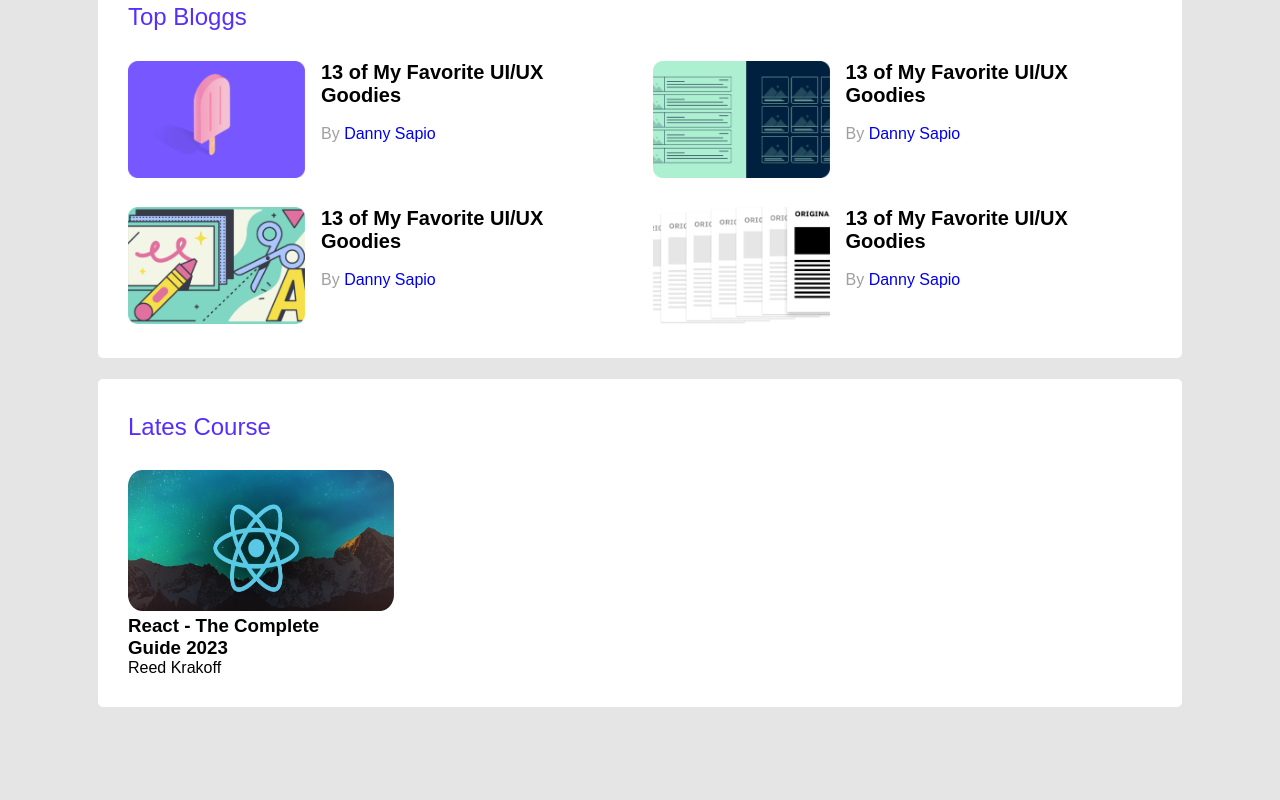
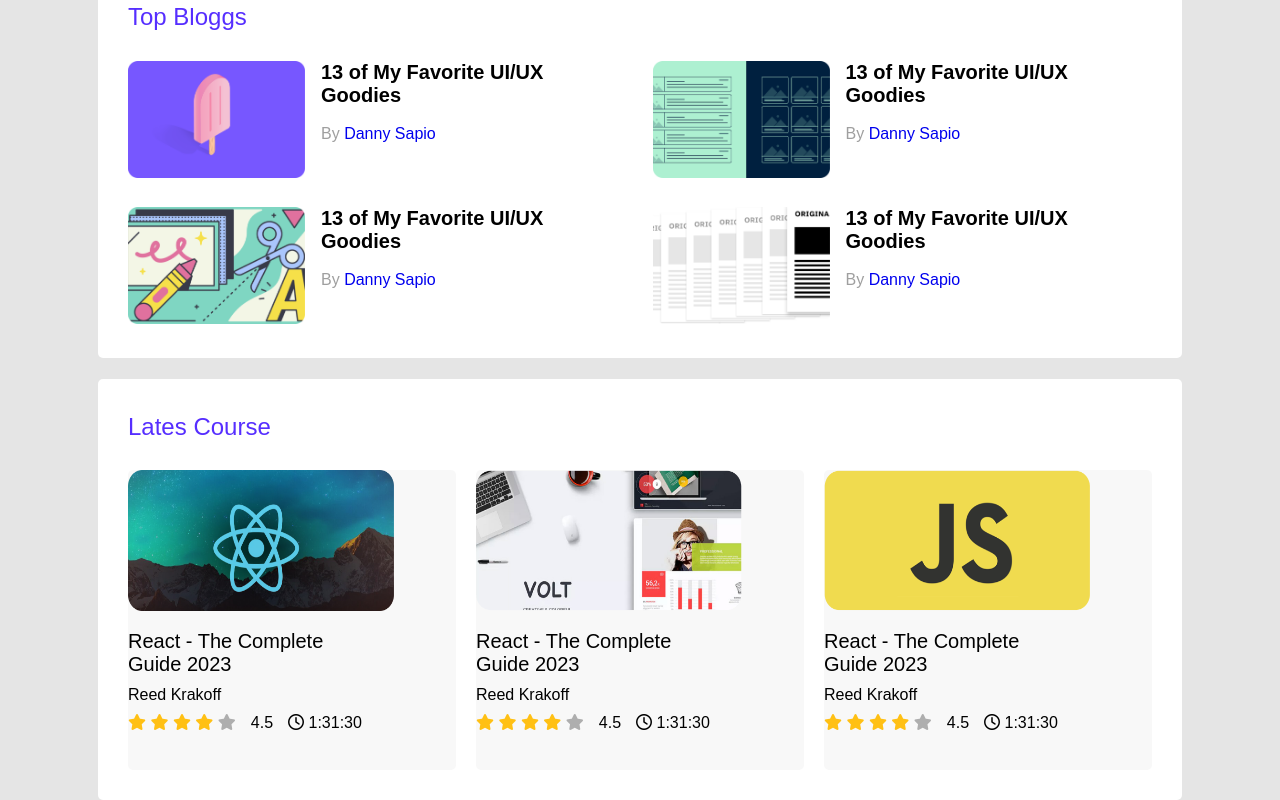
Before and after one commit to SazzadKhan45/moduleclass10, a plain HTML site: page index.html in a window 1280 px wide. Shown: the part 374-1174 px from the top of the page. Before the commit the page ends 1081 px from the top, so only its background shows below. Drawn offline with Linux system fonts and the light colour scheme.

Commit message:
project done

```diff
--- a/css/style.css
+++ b/css/style.css
@@ -125,7 +125,12 @@ hr {
 /*-----------------------------------
          section 2nd start style
 ------------------------------------- */
-.letes-course {}
+.letes-course {
+    display: grid;
+    grid-template-columns: repeat(3, 1fr);
+    gap: 20px;
+    height: 300px;
+}
 
 .lates-title {
     color: #562EFF;
@@ -135,13 +140,36 @@ hr {
     margin-bottom: 25px;
 }
 
-.courses {}
-
-.course {}
-
-.course-banner {}
+.courses{
+    background: #f5f5f5a4;
+    border-radius: 5px;
+}
 
 .courses .course-banner img {
     width: 266px;
     height: 141px;
+    margin-bottom: 15px;
 }
+
+.course-title{
+    font-weight: 500;
+    font-size: 20px;
+    line-height: 23px;
+    margin-bottom: 10px;
+}
+.course-creator{
+    margin-bottom: 10px;
+}
+.course-info{
+    display: flex;
+    align-items: center;
+    gap: 15px;
+}
+
+.fa-star.fill {
+    color: #FFC014
+}
+
+.fa-star.emty {
+    color: #AEAEAE;
+}
--- a/index.html
+++ b/index.html
@@ -106,8 +106,8 @@
              section 2nd start
 ------------------------------------------>
         <section class="container">
+            <h2 class="lates-title">Lates Course</h2>
             <div class="letes-course">
-                <h2 class="lates-title">Lates Course</h2>
                 <div class="courses">
                     <div class="course">
                         <div class="course-banner">
@@ -116,8 +116,109 @@
                         <div class="course-details">
                             <h3 class="course-title">React - The Complete <br>Guide 2023</h3>
                             <p class="course-creator">Reed Krakoff</p>
+                            <div class="course-info">
+                                <div class="course-reating">
+                                    <i class="fa-solid fa-star fill"></i>
+                                    <i class="fa-solid fa-star fill"></i>
+                                    <i class="fa-solid fa-star fill"></i>
+                                    <i class="fa-solid fa-star fill"></i>
+                                    <i class="fa-solid fa-star emty"></i>
+                                </div>
+                                <p>4.5</p>
+                                <div>
+
+                                    <div class="course-duration">
+                                        <i class="fa-regular fa-clock"></i>
+                                        1:31:30
+                                    </div>
+                                </div>
+                            </div>
                         </div>
                     </div>
+                </div>
+                <div class="courses">
+                    <div class="course">
+                        <div class="course-banner">
+                            <img src="images/courses/course-2.png" alt="">
+                        </div>
+                        <div class="course-details">
+                            <h3 class="course-title">React - The Complete <br>Guide 2023</h3>
+                            <p class="course-creator">Reed Krakoff</p>
+                            <div class="course-info">
+                                <div class="course-reating">
+                                    <i class="fa-solid fa-star fill"></i>
+                                    <i class="fa-solid fa-star fill"></i>
+                                    <i class="fa-solid fa-star fill"></i>
+                                    <i class="fa-solid fa-star fill"></i>
+                                    <i class="fa-solid fa-star emty"></i>
+                                </div>
+                                <p>4.5</p>
+                                <div>
+
+                                    <div class="course-duration">
+                                        <i class="fa-regular fa-clock"></i>
+                                        1:31:30
+                                    </div>
+                                </div>
+                            </div>
+                        </div>
+                    </div>
+                </div>
+                <div class="courses">
+                    <div class="course">
+                        <div class="course-banner">
+                            <img src="images/courses/course-3.png" alt="">
+                        </div>
+                        <div class="course-details">
+                            <h3 class="course-title">React - The Complete <br>Guide 2023</h3>
+                            <p class="course-creator">Reed Krakoff</p>
+                            <div class="course-info">
+                                <div class="course-reating">
+                                    <i class="fa-solid fa-star fill"></i>
+                                    <i class="fa-solid fa-star fill"></i>
+                                    <i class="fa-solid fa-star fill"></i>
+                                    <i class="fa-solid fa-star fill"></i>
+                                    <i class="fa-solid fa-star emty"></i>
+                                </div>
+                                <p>4.5</p>
+                                <div>
+
+                                    <div class="course-duration">
+                                        <i class="fa-regular fa-clock"></i>
+                                        1:31:30
+                                    </div>
+                                </div>
+                            </div>
+                        </div>
+                    </div>
+                </div>
+                <!-- <div class="courses">
+                    <div class="course">
+                        <div class="course-banner">
+                            <img src="images/courses/course-4.png" alt="">
+                        </div>
+                        <div class="course-details">
+                            <h3 class="course-title">React - The Complete <br>Guide 2023</h3>
+                            <p class="course-creator">Reed Krakoff</p>
+                            <div class="course-info">
+                                <div class="course-reating">
+                                    <i class="fa-solid fa-star fill"></i>
+                                    <i class="fa-solid fa-star fill"></i>
+                                    <i class="fa-solid fa-star fill"></i>
+                                    <i class="fa-solid fa-star fill"></i>
+                                    <i class="fa-solid fa-star emty"></i>
+                                </div>
+                                <p>4.5</p>
+                                <div>
+
+                                    <div class="course-duration">
+                                        <i class="fa-regular fa-clock"></i>
+                                        1:31:30
+                                    </div>
+                                </div>
+                            </div>
+                        </div>
+                    </div> -->
                 </div>
             </div>
         </section>
```
Also changed, not shown: images/courses/course-4.png (added).
